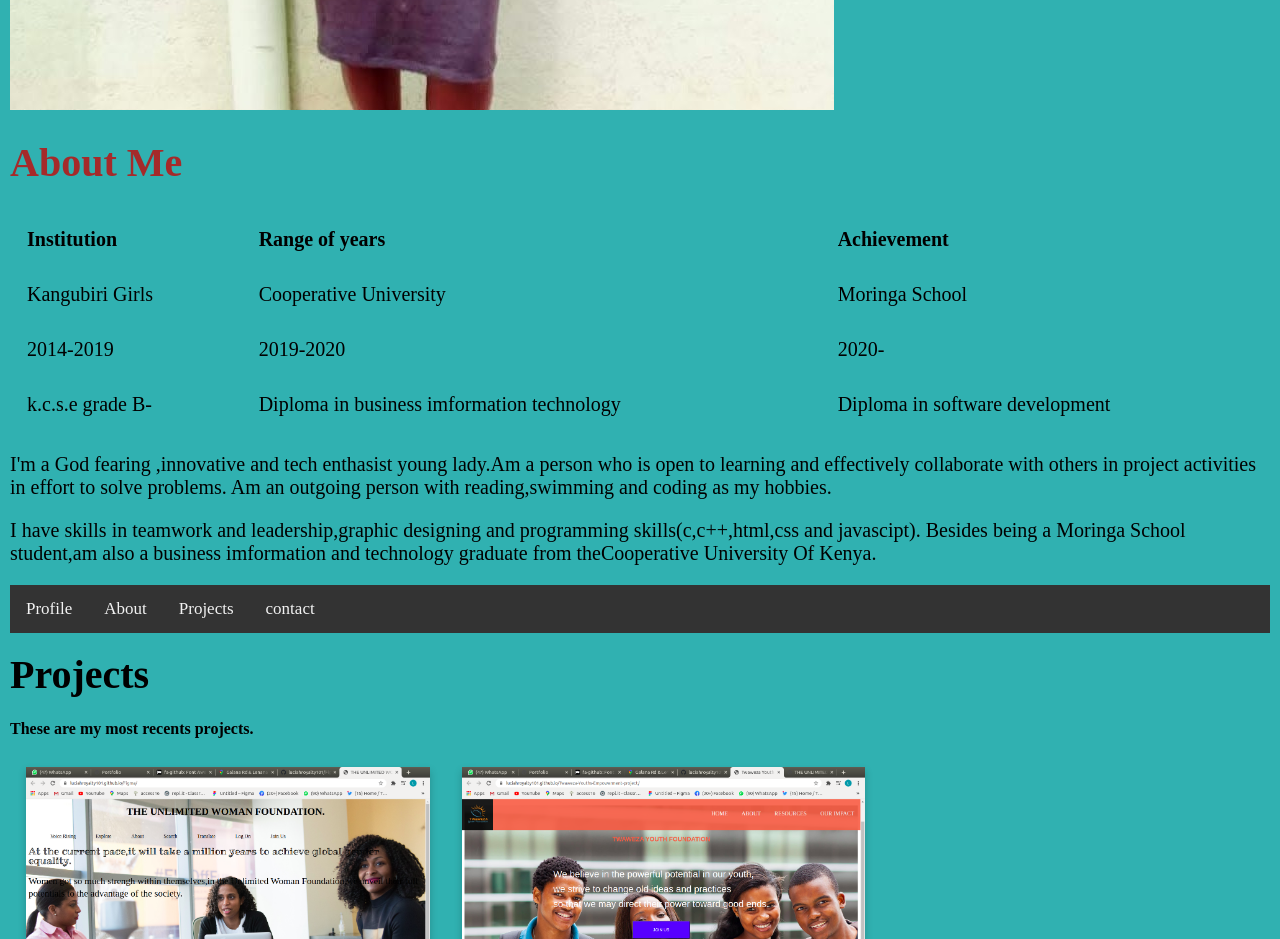
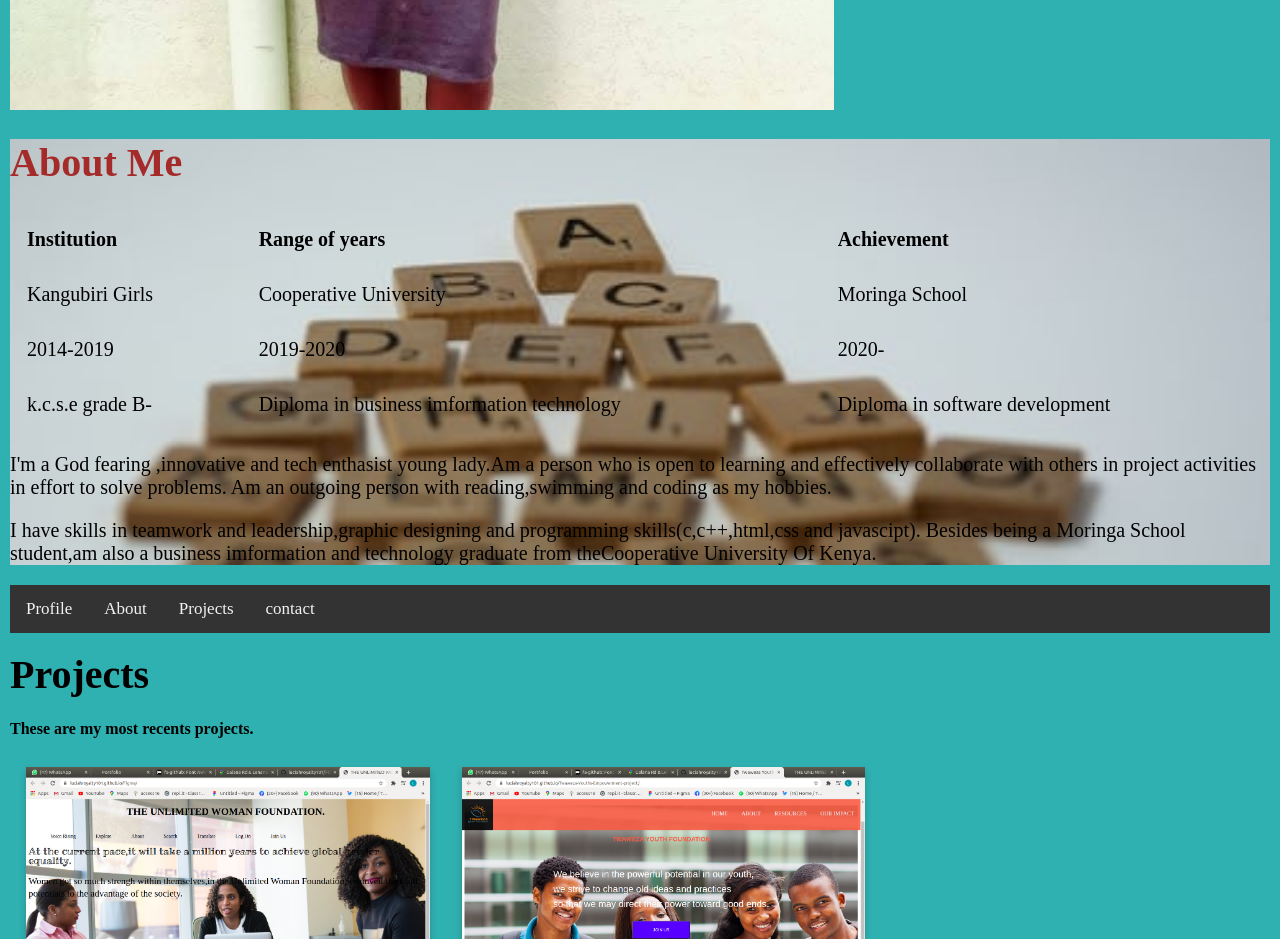
Before and after one commit to luciahroyalty101/my-portfolio, a plain HTML site: page index.html in a window 1280 px wide. Shown: the part 1000-1939 px from the top of the page. Drawn offline with Linux system fonts and the light colour scheme; the site is published under a folder, as on GitHub Pages, so addresses that start at the root find nothing.

Commit message:
edit url

```diff
--- a/css/styles.css
+++ b/css/styles.css
@@ -43,7 +43,7 @@ span{
 }
 .karimi{
     font-size: 20px;
-    background-image: url(/img/bg.jpeg);
+    background-image: url(../img/bg.jpeg);
     background-repeat: no-repeat;
     background-size: cover;
     opacity: 1;
```
